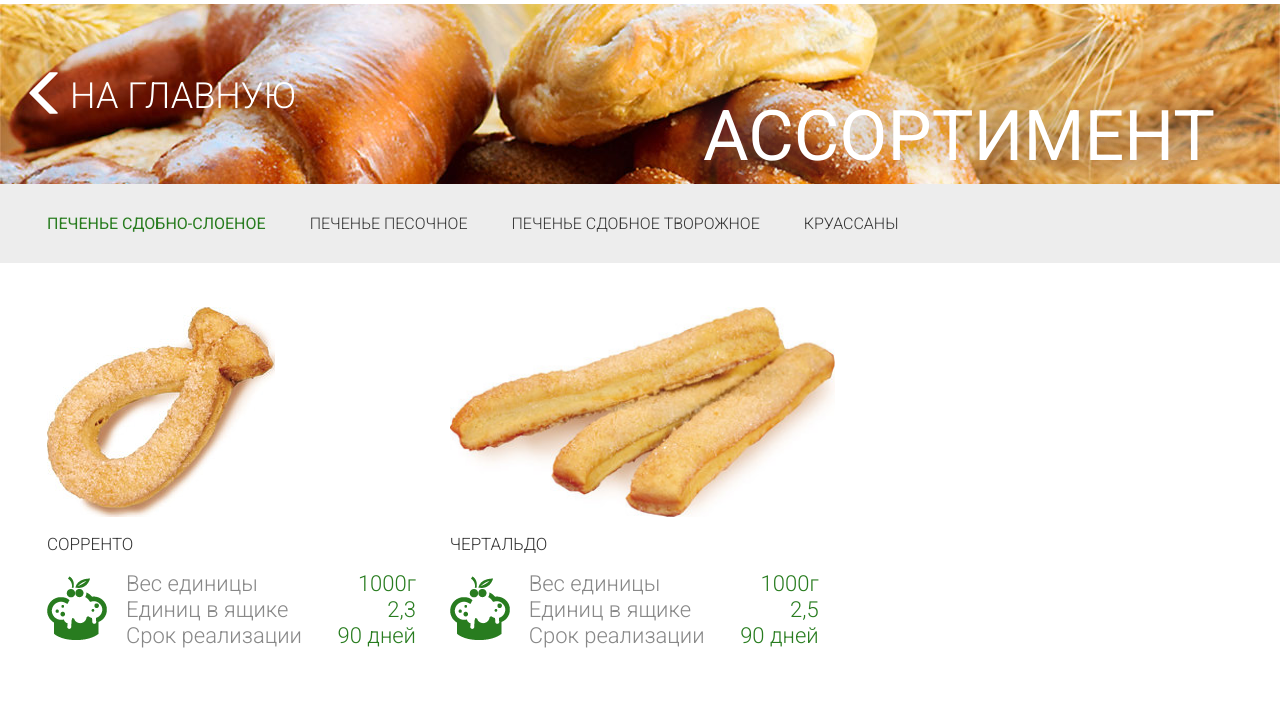
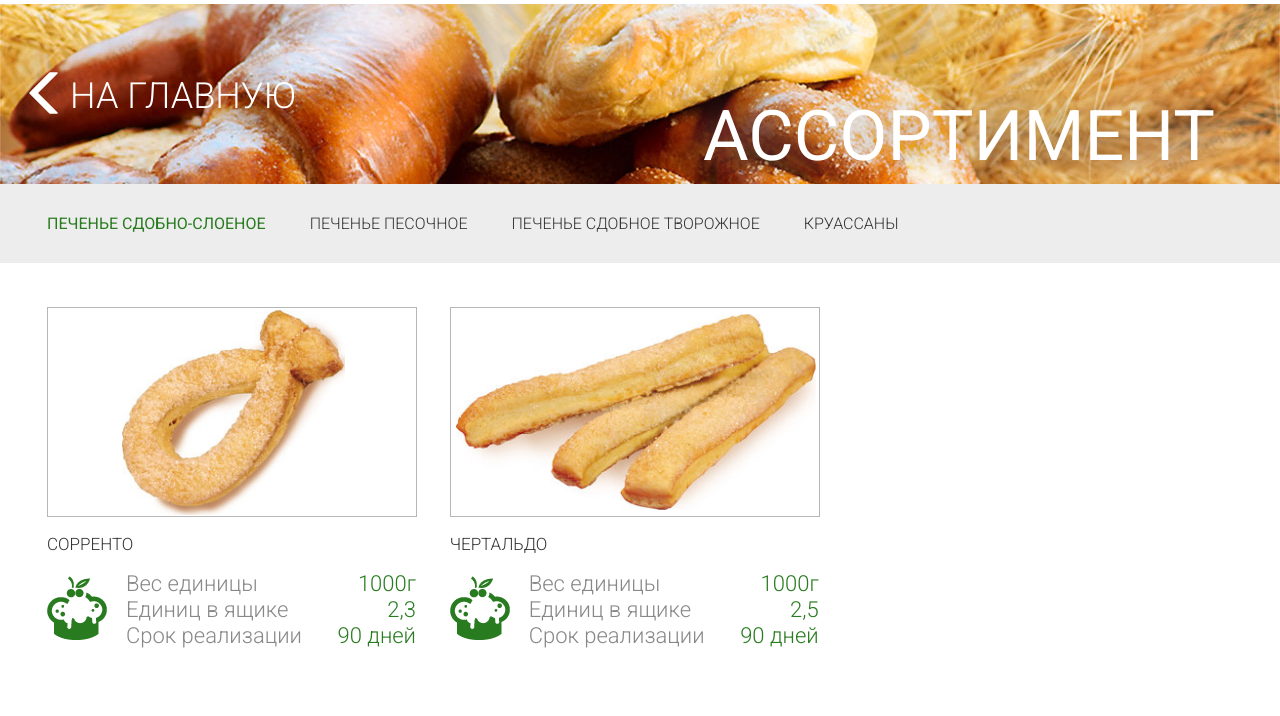
Before and after one commit to mmasterenko/piccolo, a Django app: page /assortiment/1/ in a window 1280 px wide. Shown: the part 198-914 px from the top of the page. Run offline with Django 3.2, Linux system fonts and the light colour scheme; some libraries are stand-ins or nearby versions.

Commit message:
html: assort page: img centered inside x-frame

```diff
--- a/vapp/templates/vapp/assortiment.html
+++ b/vapp/templates/vapp/assortiment.html
@@ -28,7 +28,10 @@
             <div class="row x-assort-page-row">
                 {% for cookie in cookie_row %}
                     <div class="col-sm-4 x-assort-page-col">
-                        <img class="cake-img" src='{{ cookie.img }}' alt="cookie">
+                        <div class="x-frame">
+                            <span class="x-helper"></span>
+                            <img class="cake-img" src='{{ cookie.img }}' alt="cookie">
+                        </div>
                         <h4>{{ cookie.name | upper }}</h4>
                         <img class="icon-img" src="{% static 'images/assort-icon-1.png' %}" alt="icon">
                         <table>
--- a/versilia/static/css/style.css
+++ b/versilia/static/css/style.css
@@ -101,17 +101,6 @@ body, html {
 #main-menu a:hover, #main-menu a:focus {
     text-decoration: none;
 }
-
-/*
-ul.horiz-menu {
-    list-style-type: none;
-}
-
-ul.horiz-menu li {
-    display: block;
-    float: left;
-}
-*/
 
 /* * * * * * *
  * carousel  *
@@ -467,6 +456,22 @@ div.news-block .news-row .news-row-in .date {
     padding: 0;
 }
 
+#assort-block.assort-page .x-assort-page-row .x-assort-page-col .x-frame {
+    margin-top: 8px;
+
+    width: 370px;
+    height: 210px;
+    border: 1px solid #b7b7b7;
+    white-space: nowrap;
+    text-align: center;
+}
+
+#assort-block.assort-page .x-assort-page-row .x-assort-page-col .x-frame .x-helper {
+    display: inline-block;
+    height: 100%;
+    vertical-align: middle;
+}
+
 #assort-block.assort-page .x-assort-page-row table {
     font-weight: 300;
     font-size: 22px;
@@ -486,10 +491,11 @@ div.news-block .news-row .news-row-in .date {
 #assort-block.assort-page .x-assort-page-row img.cake-img {
     float: none;
     clear: none;
-    margin-right: 0;
-    #width: 369px;
-    #height: 210px;
-    min-height: 210px;  /* todo: fix it */
+    margin: 0;
+
+    vertical-align: middle;
+    max-width: 360px;
+    max-height: 205px;   /* resize all images to 360x205  */
 }
 
 #assort-block.assort-page .x-assort-page-row img.icon-img {
```
